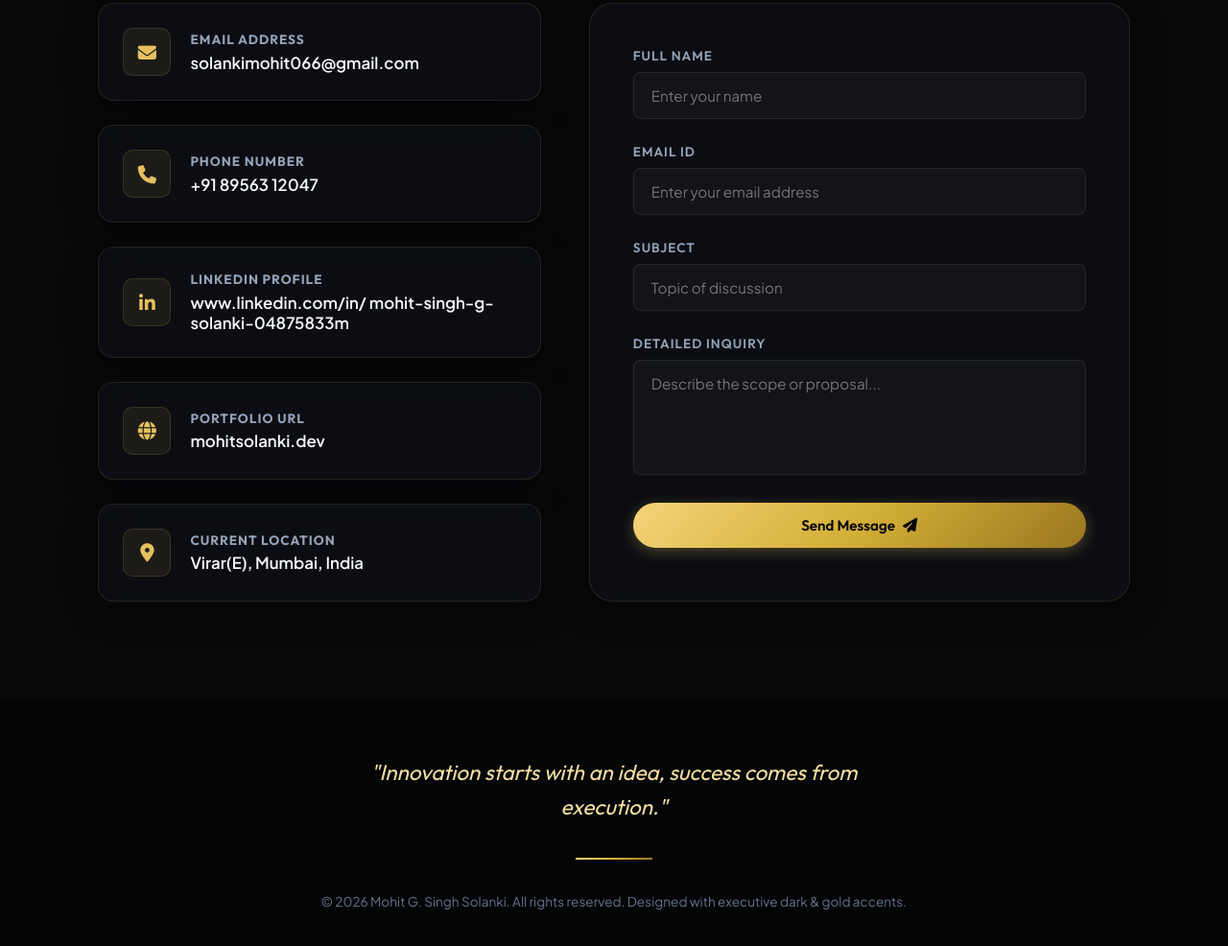
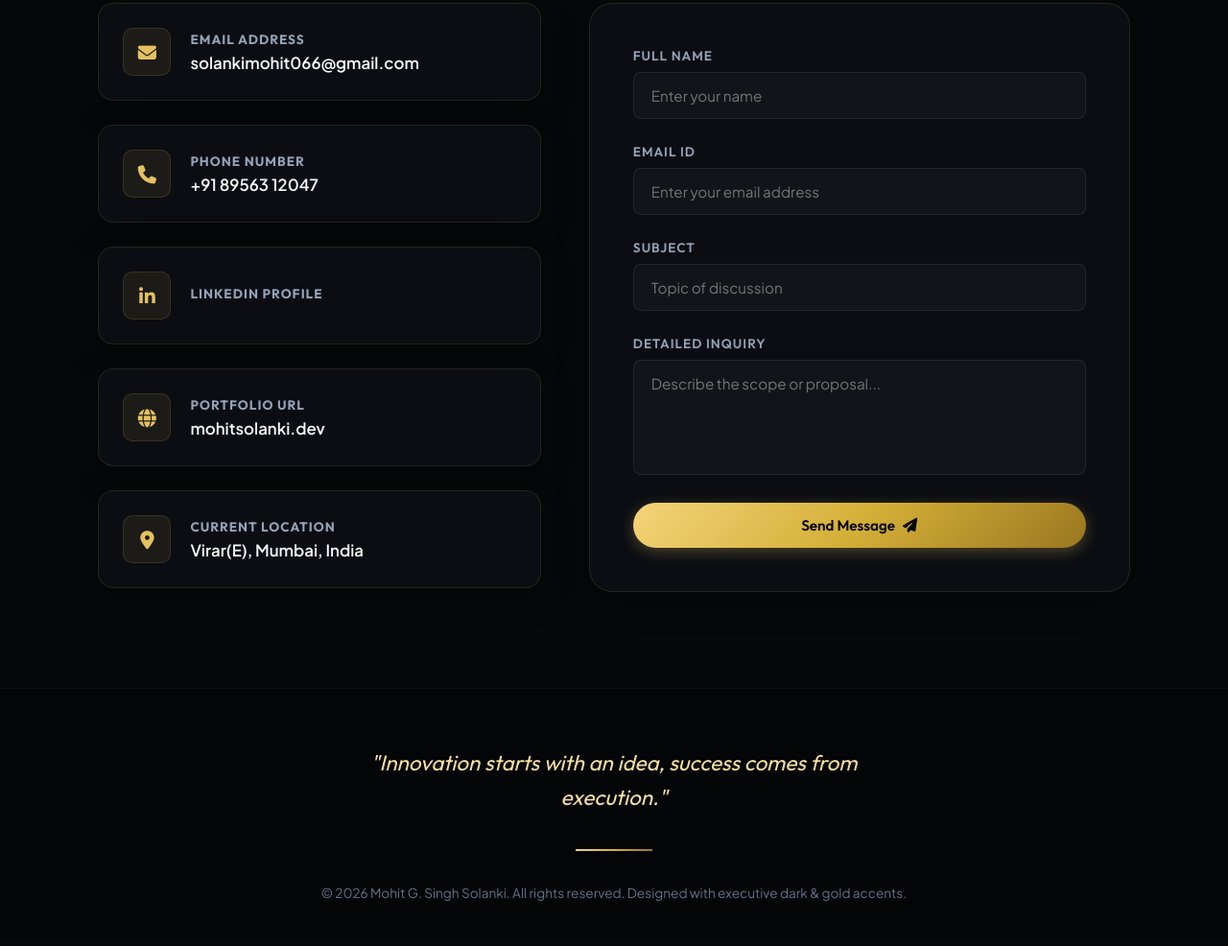
Before and after one commit to mohitttttt-2004/mohit-portfolio, a plain HTML site: page index.html in a window 1280 px wide. Shown: the part 6375-7361 px from the top of the page at 96% size. Drawn offline with Linux system fonts and the light colour scheme.

Commit message:
Update index.html

```diff
--- a/index.html
+++ b/index.html
@@ -384,14 +384,12 @@
             </div>
           </a>
 
-          <a href="https://linkedin.com/in/mohit-singh-solanki" target="_blank" class="contact-card glass-panel reveal">
+          <a href="https://www.linkedin.com/in/mohit-singh-g-solanki-04875833m?utm_source=share_via&utm_content=profile&utm_medium=member_android" target="_blank" class="contact-card glass-panel reveal">
             <div class="contact-card-icon">
               <i class="fab fa-linkedin-in"></i>
             </div>
             <div class="contact-card-details">
               <h4>LinkedIn Profile</h4>
-              <p>www.linkedin.com/in/
-                mohit-singh-g-solanki-04875833m</p>
             </div>
           </a>
 
```
